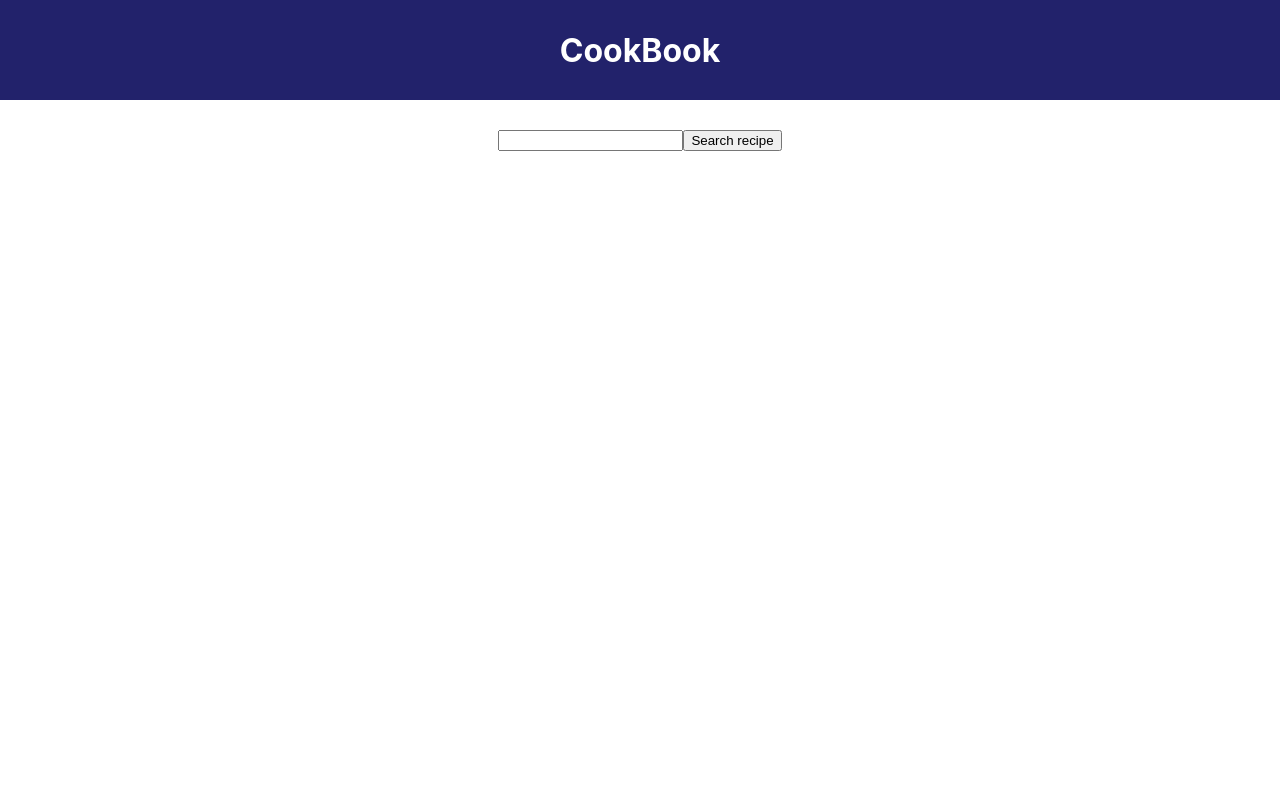
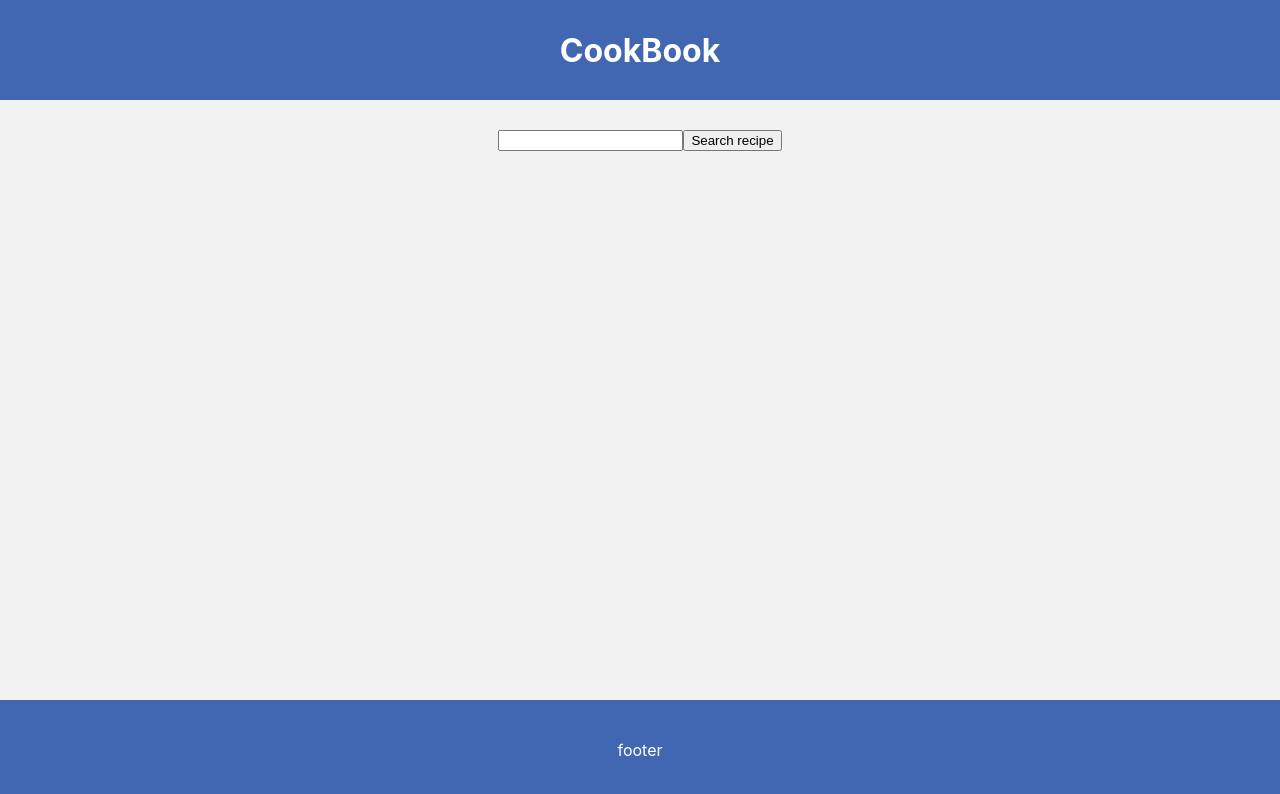
Before and after one commit to odyksa/CookBook, a React (Create React App) app: page / in a window 1280 px wide. Shown: the top 794 px of the page. Built offline with nearby package versions, Linux system fonts and the light colour scheme.

Commit message:
add http request

```diff
--- a/src/App.css
+++ b/src/App.css
@@ -1,10 +1,13 @@
 .app {
     margin: 0;
     padding: 0;
+    height: 100vh;
+    display: flex;
+    flex-direction: column;
 }
 
 .app-header {
-    background: #22226b;
+    background: #4267b2;
     color: #ffffff;
     text-align: center;
     min-height: 100px;
@@ -17,3 +20,18 @@
     margin: 0;
     padding: 0;
 }
+
+.app-main {
+    background: #f2f2f2;
+    flex-grow: 1;
+}
+
+.app-footer {
+    background: #4267b2;
+    color: #ffffff;
+    text-align: center;
+    min-height: 100px;
+    display: flex;
+    align-items: center;
+    justify-content: center;
+}
--- a/src/App.js
+++ b/src/App.js
@@ -4,8 +4,18 @@ import './App.css';
 import Form from './components/Form';
 
 class App extends Component {
-    getRecipes = () => {
-        console.log('working');
+    state = {
+        recipes: []
+    };
+
+    getRecipes = async (ev) => {
+        ev.preventDefault();
+        const recipeValue = ev.target.elements.recipeValue.value;
+        const API_KEY = 'd681f3856b8b7cf1aed083b60883e8d4';
+        const api_call = await fetch(`https://www.food2fork.com/api/search?key=${API_KEY}&q=${recipeValue}&count=10`);
+
+        const data = await api_call.json();
+        this.setState({ recipes: data.recipes });
     }
 
     render() {
@@ -20,8 +30,17 @@ class App extends Component {
                 {/* main */}
                 <main className="app-main">
                     <Form getRecipes={this.getRecipes}/>
+                    { this.state.recipes.map(recipe => {
+                        return <p key={recipe.recipe_id}>{recipe.title}</p>;
+                    }) }
                 </main>
                 {/* /main */}
+
+                {/* footer */}
+                <footer className="app-footer">
+                    footer
+                </footer>
+                {/* /footer */}
             </div>
         );
     }
--- a/src/components/Form/Form.jsx
+++ b/src/components/Form/Form.jsx
@@ -5,7 +5,7 @@ import './Form.css';
 export default function Form(props) {
     return (
         <form className="form" onSubmit={props.getRecipes}>
-            <input type="text"/>
+            <input type="text" name="recipeValue"/>
             <button type="submit">Search recipe</button>
         </form>
     );
```
